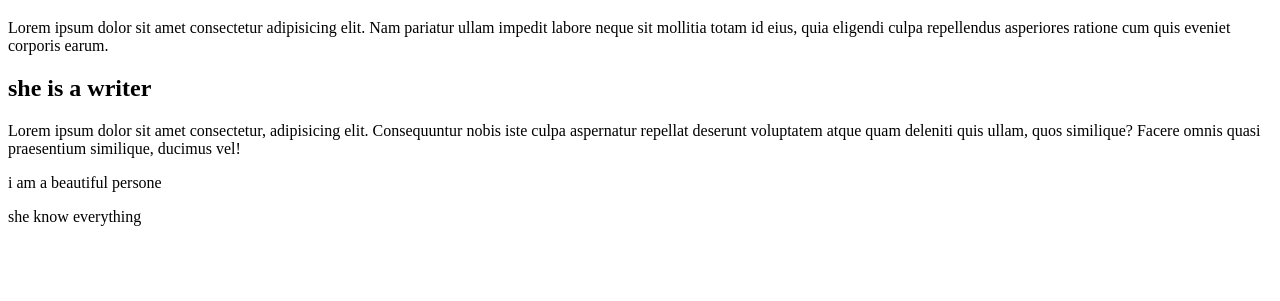
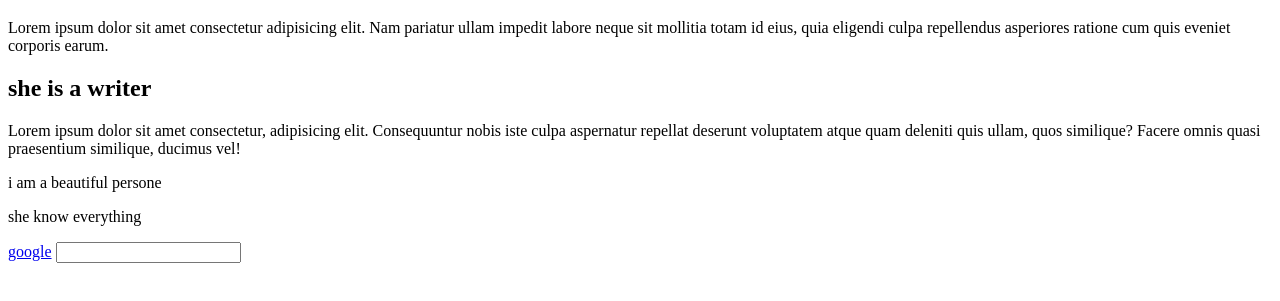
Before and after one commit to moyuriakther/second, a plain HTML site: page index.html in a window 1280 px wide. Shown: the part 61-362 px from the top of the page. Drawn offline with Linux system fonts and the light colour scheme.

Commit message:
add new hyper link

```diff
--- a/index.html
+++ b/index.html
@@ -12,5 +12,7 @@
         <p>Lorem ipsum dolor sit amet consectetur, adipisicing elit. Consequuntur nobis iste culpa aspernatur repellat deserunt voluptatem atque quam deleniti quis ullam, quos similique? Facere omnis quasi praesentium similique, ducimus vel!</p>
         <p>i am a beautiful persone</p>
         <p>she know everything</p>
+        <a href="https://www.google.com">google</a>
+        <input type="text">
     </body>
 </html>
```
